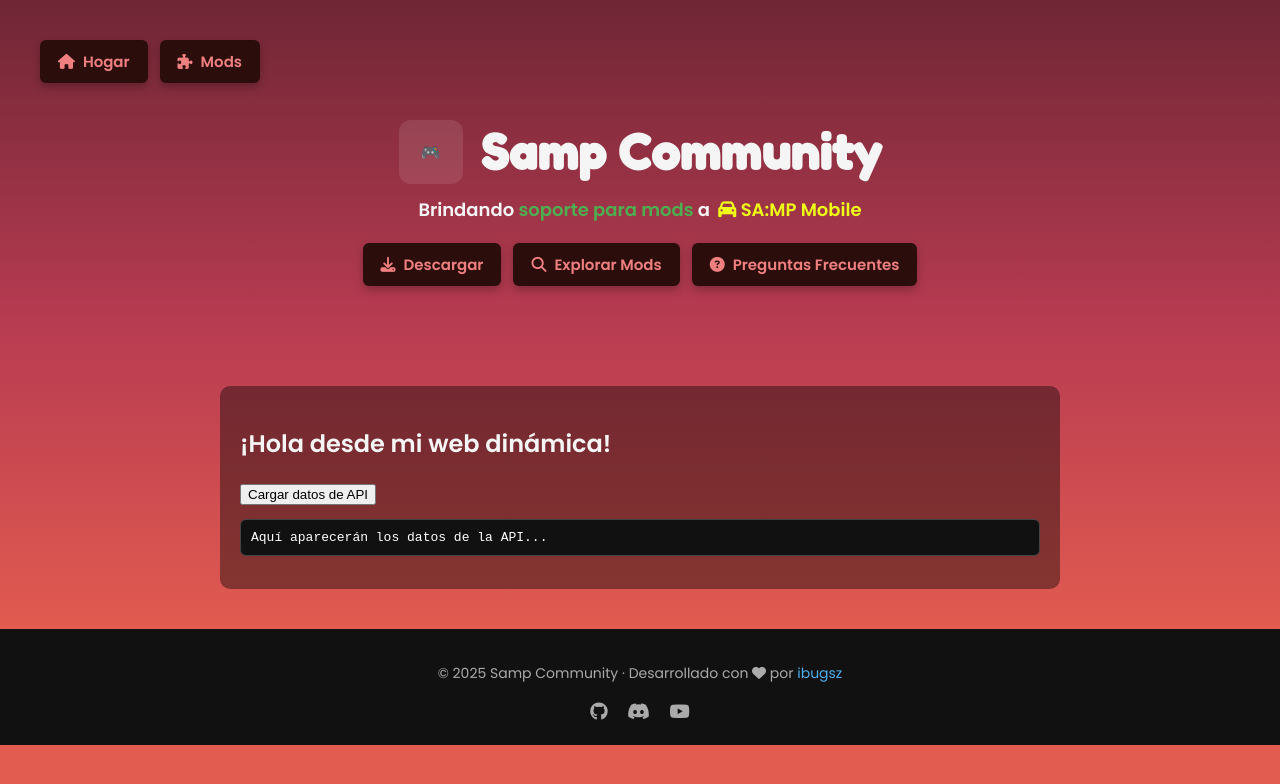
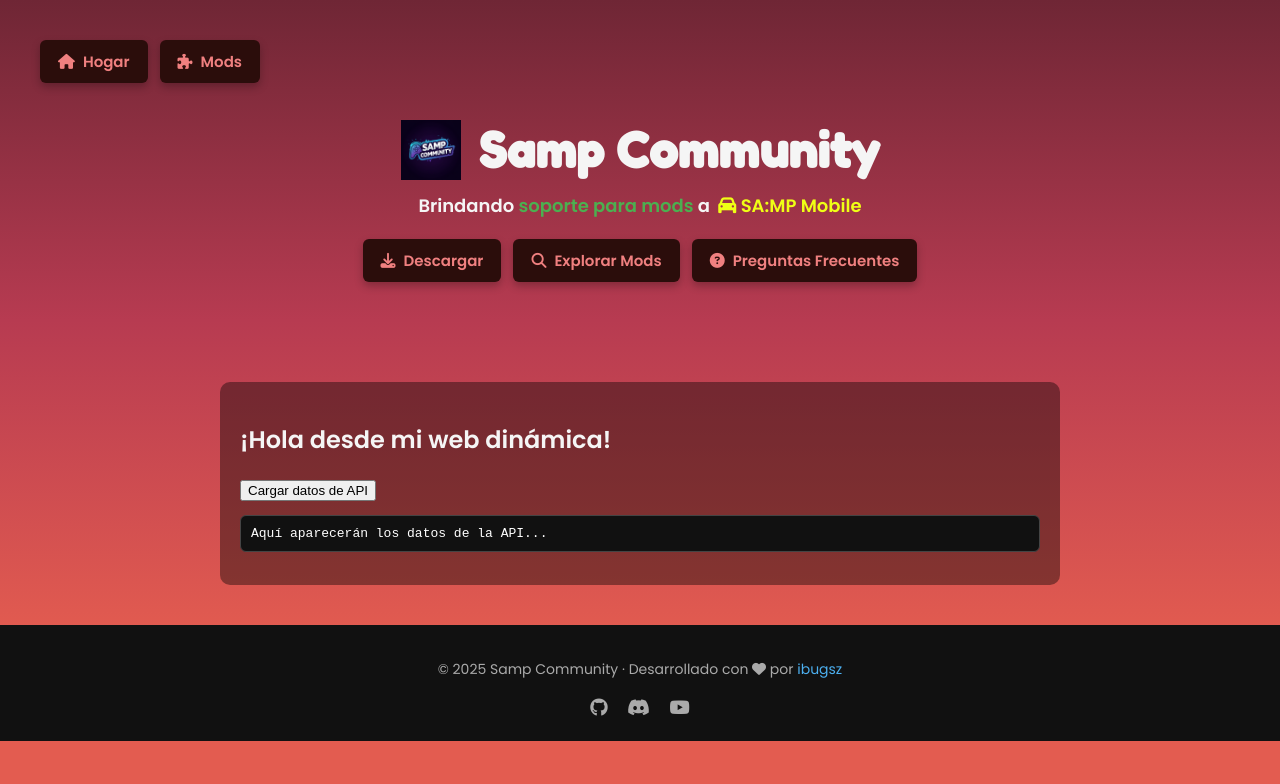
Before and after one commit to iBugsz/web-prueba, a plain HTML site: page index.html in a window 1280 px wide. Drawn offline with Linux system fonts and the light colour scheme.

Commit message:
add  logo

```diff
--- a/index.html
+++ b/index.html
@@ -4,6 +4,7 @@
     <meta charset="UTF-8" />
     <meta name="viewport" content="width=device-width,initial-scale=1.0" />
     <title>Samp Community</title>
+    <link rel="icon" type="image/jpg" href="assets/logo/logo.jpg" />
     <link rel="stylesheet" href="style.css" />
     <link
       rel="stylesheet"
@@ -28,9 +29,14 @@
     <section class="hero">
       <div class="hero-content">
         <div class="logo">
-          <div class="mark">🎮</div>
+          <img
+            src="assets/logo/logo.jpg"
+            alt="Samp Community Logo"
+            class="logo-img"
+          />
           <h1>Samp Community</h1>
         </div>
+
         <span class="tagline">
           Brindando <span class="mods-text">soporte para mods</span> a
           <a href="https://alynsampmobile.pro/" target="_self" class="tag-btn">
--- a/style.css
+++ b/style.css
@@ -53,6 +53,12 @@ body {
   justify-content: center;
   gap: 18px;
 }
+
+.logo-img {
+  width: 60px; /* ajusta según tu logo */
+  height: auto;
+}
+
 .logo .mark {
   width: 64px;
   height: 64px;
```
Also changed, not shown: assets/logo/logo.jpg (added).
